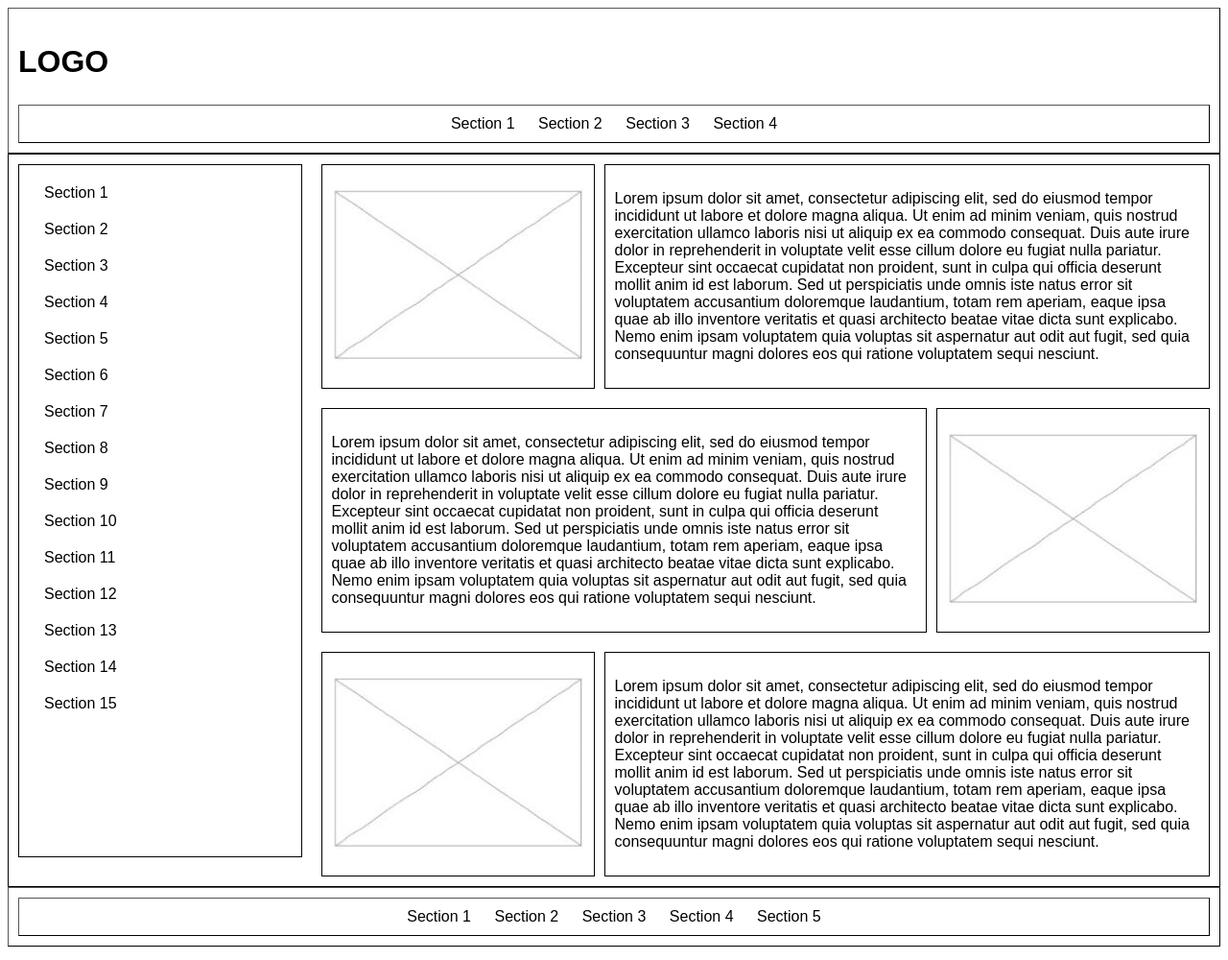
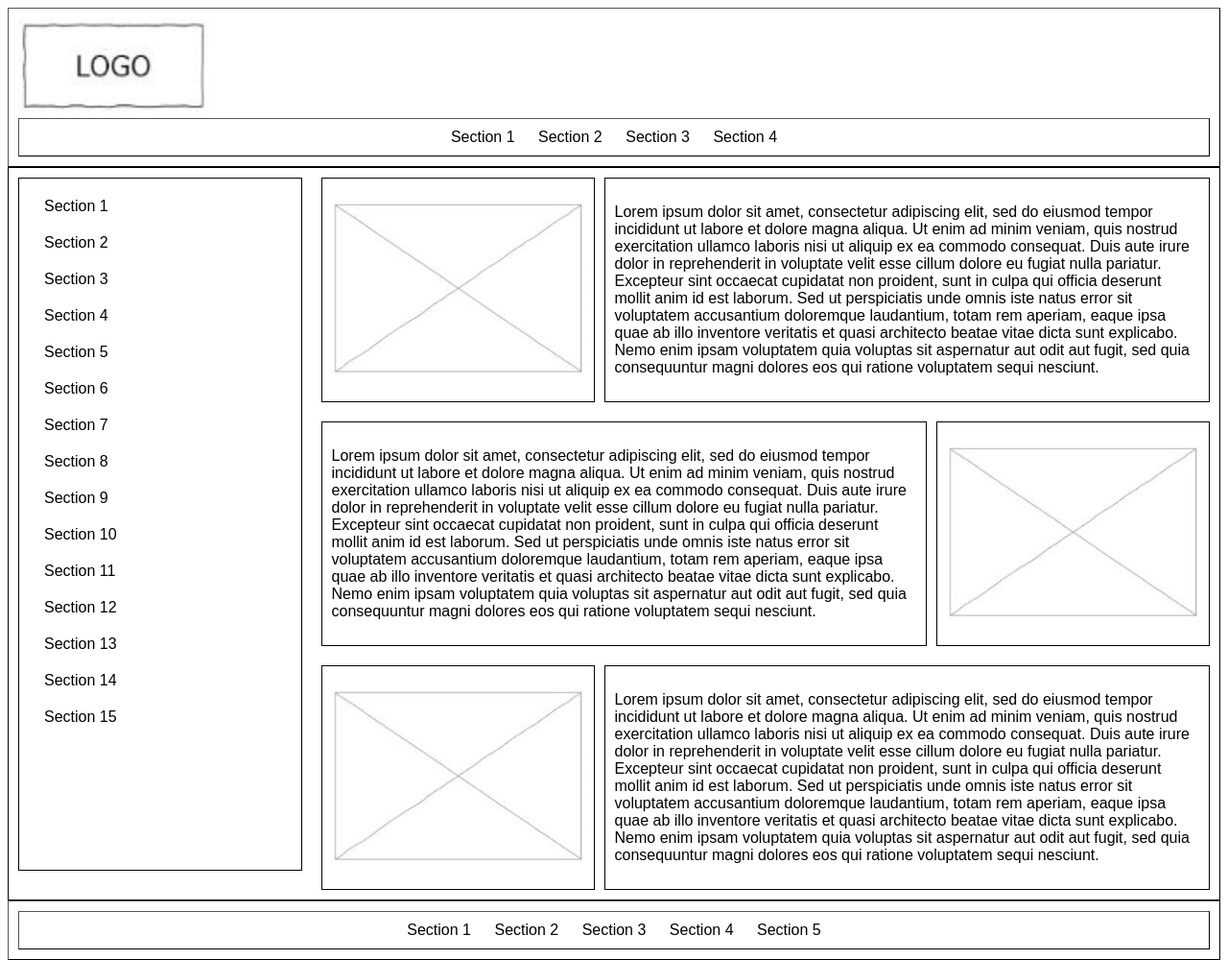
Before and after one commit to spyridonkavvadas/github.io, a website built with Parcel: page index.html in a window 1280 px wide. Shown: the whole page at 96% size. Built offline with nearby package versions, Linux system fonts and the light colour scheme; files whose address does not match are found by name.

Commit message:
Add Logo image Add Logo image to the head section.

```diff
--- a/index.html
+++ b/index.html
@@ -14,8 +14,8 @@
     <div id="app"></div>
     <script src="src/index.js"></script>
     <header>
-      <h2>LOGO</h2>
-      <!-- <img src="G:\WBS\WBS PREMIUM\FINAL EXERCISE\my-blog 4\src\images\LOGO.JPG" alt="LOGO" width="200" height="100"> -->
+      <!-- <h2>LOGO</h2> -->
+      <img src="src/images/LOGO.JPG" alt="LOGO" width="200" height="100" />
       <div class="scrollmenu" align="center">
         <a href="#section1">Section 1</a>
         <a href="#section2">Section 2</a>
```
